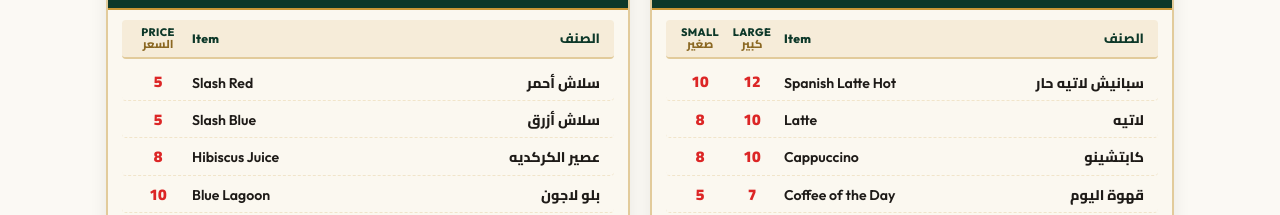
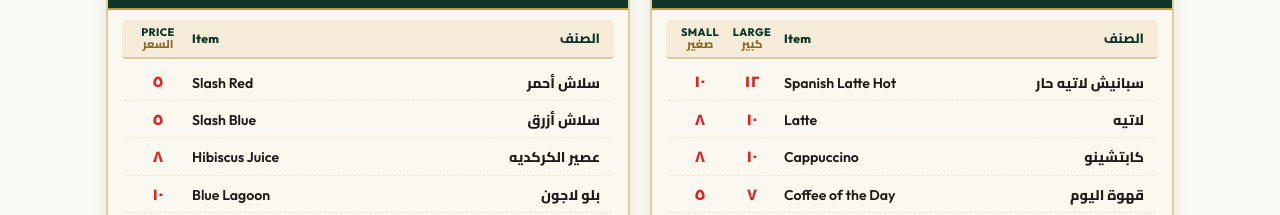
Before and after one commit to Ajmal-Padalath/Latteh, a React (Vite) app: page / in a window 1280 px wide. Shown: the part 588-803 px from the top of the page. Built offline with nearby package versions, Linux system fonts and the light colour scheme; a web font is replaced by a local one.

Commit message:
Rabic menu aakkumbo numbers arabic aakanam

```diff
--- a/src/App.jsx
+++ b/src/App.jsx
@@ -10,6 +10,7 @@ import OrderSuccessModal from './components/OrderSuccessModal';
 import OriginalBoardView from './components/OriginalBoardView';
 
 import { MENU_ITEMS, CATEGORIES, RESTAURANT_INFO } from './data/menuData';
+import { formatPrice } from './utils/formatPrice';
 import { ShoppingBag } from 'lucide-react';
 import './App.css';
 
@@ -248,7 +249,7 @@ export default function App() {
                 {lang === 'ar' ? "سلة الطلب" : "Your Order"} • {totalCartCount} {lang === 'ar' ? "أصناف" : "items"}
               </span>
               <span className="floating-total-price">
-                {totalCartPrice} {lang === 'ar' ? RESTAURANT_INFO.currencyAr : RESTAURANT_INFO.currencyEn}
+                {formatPrice(totalCartPrice, lang)} {lang === 'ar' ? RESTAURANT_INFO.currencyAr : RESTAURANT_INFO.currencyEn}
               </span>
             </div>
           </div>
--- a/src/components/ItemCustomizerModal.jsx
+++ b/src/components/ItemCustomizerModal.jsx
@@ -1,6 +1,7 @@
 import React, { useState } from 'react';
 import { X, Plus, Minus, Check, Coffee, Droplets, Sparkles, MessageSquare } from 'lucide-react';
 import { CUSTOMIZATION_OPTIONS, RESTAURANT_INFO } from '../data/menuData';
+import { formatPrice } from '../utils/formatPrice';
 
 export default function ItemCustomizerModal({
   item,
@@ -113,7 +114,7 @@ export default function ItemCustomizerModal({
               </span>
             )}
             <span className="price-chip-highlight">
-              {currentBasePrice} {isAr ? RESTAURANT_INFO.currencyAr : RESTAURANT_INFO.currencyEn}
+              {formatPrice(currentBasePrice, lang)} {isAr ? RESTAURANT_INFO.currencyAr : RESTAURANT_INFO.currencyEn}
             </span>
           </div>
 
@@ -142,7 +143,7 @@ export default function ItemCustomizerModal({
                     </div>
                   </div>
                   <div className="size-price-tag">
-                    {priceSmall} {isAr ? RESTAURANT_INFO.currencyAr : RESTAURANT_INFO.currencyEn}
+                    {formatPrice(priceSmall, lang)} {isAr ? RESTAURANT_INFO.currencyAr : RESTAURANT_INFO.currencyEn}
                   </div>
                 </button>
 
@@ -163,7 +164,7 @@ export default function ItemCustomizerModal({
                     </div>
                   </div>
                   <div className="size-price-tag">
-                    {priceLarge} {isAr ? RESTAURANT_INFO.currencyAr : RESTAURANT_INFO.currencyEn}
+                    {formatPrice(priceLarge, lang)} {isAr ? RESTAURANT_INFO.currencyAr : RESTAURANT_INFO.currencyEn}
                   </div>
                 </button>
               </div>
@@ -209,7 +210,7 @@ export default function ItemCustomizerModal({
                   >
                     <span>{isAr ? opt.nameAr : opt.nameEn}</span>
                     {opt.price > 0 && (
-                      <span className="extra-price">+{opt.price} {isAr ? "ر.س" : "SAR"}</span>
+                      <span className="extra-price">+{formatPrice(opt.price, lang)} {isAr ? "ر.س" : "SAR"}</span>
                     )}
                   </button>
                 ))}
@@ -262,7 +263,7 @@ export default function ItemCustomizerModal({
                         </span>
                         <span className="addon-title">{isAr ? addon.nameAr : addon.nameEn}</span>
                       </div>
-                      <span className="addon-price">+{addon.price} {isAr ? "ر.س" : "SAR"}</span>
+                      <span className="addon-price">+{formatPrice(addon.price, lang)} {isAr ? "ر.س" : "SAR"}</span>
                     </button>
                   );
                 })}
@@ -310,7 +311,7 @@ export default function ItemCustomizerModal({
               {isAr ? "إضافة إلى الطلب" : "Add to Order"}
             </span>
             <span className="confirm-btn-price">
-              {totalPrice} {isAr ? RESTAURANT_INFO.currencyAr : RESTAURANT_INFO.currencyEn}
+              {formatPrice(totalPrice, lang)} {isAr ? RESTAURANT_INFO.currencyAr : RESTAURANT_INFO.currencyEn}
             </span>
           </button>
         </div>
--- a/src/components/MenuItemCard.jsx
+++ b/src/components/MenuItemCard.jsx
@@ -1,6 +1,7 @@
 import React from 'react';
 import { Plus, Flame, Sparkles, Check } from 'lucide-react';
 import { RESTAURANT_INFO } from '../data/menuData';
+import { formatPrice } from '../utils/formatPrice';
 
 export default function MenuItemCard({
   item,
@@ -94,8 +95,8 @@ export default function MenuItemCard({
             <div className="price-tag">
               <span className="price-amount">
                 {hasSizes
-                  ? `${item.priceSmall} - ${item.priceLarge}`
-                  : item.price}
+                  ? `${formatPrice(item.priceSmall, lang)} - ${formatPrice(item.priceLarge, lang)}`
+                  : formatPrice(item.price, lang)}
               </span>
               <span className="price-curr">{isAr ? RESTAURANT_INFO.currencyAr : RESTAURANT_INFO.currencyEn}</span>
             </div>
--- a/src/components/OrderSuccessModal.jsx
+++ b/src/components/OrderSuccessModal.jsx
@@ -3,6 +3,7 @@ import confetti from 'canvas-confetti';
 import { QRCodeSVG } from 'qrcode.react';
 import { CheckCircle, X, Printer, Store, User, Clock } from 'lucide-react';
 import { RESTAURANT_INFO } from '../data/menuData';
+import { formatPrice } from '../utils/formatPrice';
 
 export default function OrderSuccessModal({
   order,
@@ -77,7 +78,7 @@ export default function OrderSuccessModal({
                     <small className="receipt-subnote">({item.specialNotes})</small>
                   )}
                 </div>
-                <div className="receipt-item-price">{item.totalPrice} ر.س</div>
+                <div className="receipt-item-price">{formatPrice(item.totalPrice, lang)} ر.س</div>
               </div>
             ))}
           </div>
@@ -87,11 +88,11 @@ export default function OrderSuccessModal({
           <div className="receipt-totals-block">
             <div className="receipt-calc-line">
               <span>{isAr ? "شامل ضريبة 15%:" : "VAT 15% Included:"}</span>
-              <span>{order.vatAmount} {isAr ? RESTAURANT_INFO.currencyAr : RESTAURANT_INFO.currencyEn}</span>
+              <span>{formatPrice(order.vatAmount, lang)} {isAr ? RESTAURANT_INFO.currencyAr : RESTAURANT_INFO.currencyEn}</span>
             </div>
             <div className="receipt-calc-line total-grand">
               <span>{isAr ? "الإجمالي المدفوع:" : "Total Amount:"}</span>
-              <span>{order.total} {isAr ? RESTAURANT_INFO.currencyAr : RESTAURANT_INFO.currencyEn}</span>
+              <span>{formatPrice(order.total, lang)} {isAr ? RESTAURANT_INFO.currencyAr : RESTAURANT_INFO.currencyEn}</span>
             </div>
           </div>
 
--- a/src/components/OriginalBoardView.jsx
+++ b/src/components/OriginalBoardView.jsx
@@ -1,6 +1,7 @@
 import React from 'react';
 import { MENU_ITEMS } from '../data/menuData';
 import { Sparkles, Coffee, CupSoda, GlassWater, Citrus, Flame, Cake } from 'lucide-react';
+import { formatPrice } from '../utils/formatPrice';
 
 export default function OriginalBoardView({
   onSelectItem,
@@ -83,7 +84,7 @@ export default function OriginalBoardView({
                       }}
                       title={isAr ? "طلب الحجم الصغير" : "Order Small"}
                     >
-                      {item.priceSmall != null ? item.priceSmall : item.price}
+                      {formatPrice(item.priceSmall != null ? item.priceSmall : item.price, lang)}
                     </div>
                     <div
                       className="board-row-price board-col-lg"
@@ -93,12 +94,12 @@ export default function OriginalBoardView({
                       }}
                       title={isAr ? "طلب الحجم الكبير" : "Order Large"}
                     >
-                      {item.priceLarge != null ? item.priceLarge : item.price}
+                      {formatPrice(item.priceLarge != null ? item.priceLarge : item.price, lang)}
                     </div>
                   </>
                 ) : (
                   <div className="board-row-price">
-                    {item.price}
+                    {formatPrice(item.price, lang)}
                   </div>
                 )}
                 <div className="board-row-name-en">{item.nameEn}</div>
--- /dev/null
+++ b/src/utils/formatPrice.js
@@ -0,0 +1,10 @@
+const arabicIndicDigits = '٠١٢٣٤٥٦٧٨٩';
+
+export function formatPrice(value, lang) {
+  const price = String(value);
+  return lang === 'ar'
+    ? price
+      .replace(/\d/g, (digit) => arabicIndicDigits[Number(digit)])
+      .replace(/\./g, '٫')
+    : price;
+}
```
Also changed, not shown: src/components/CartDrawer.jsx (+7 -6 lines).
